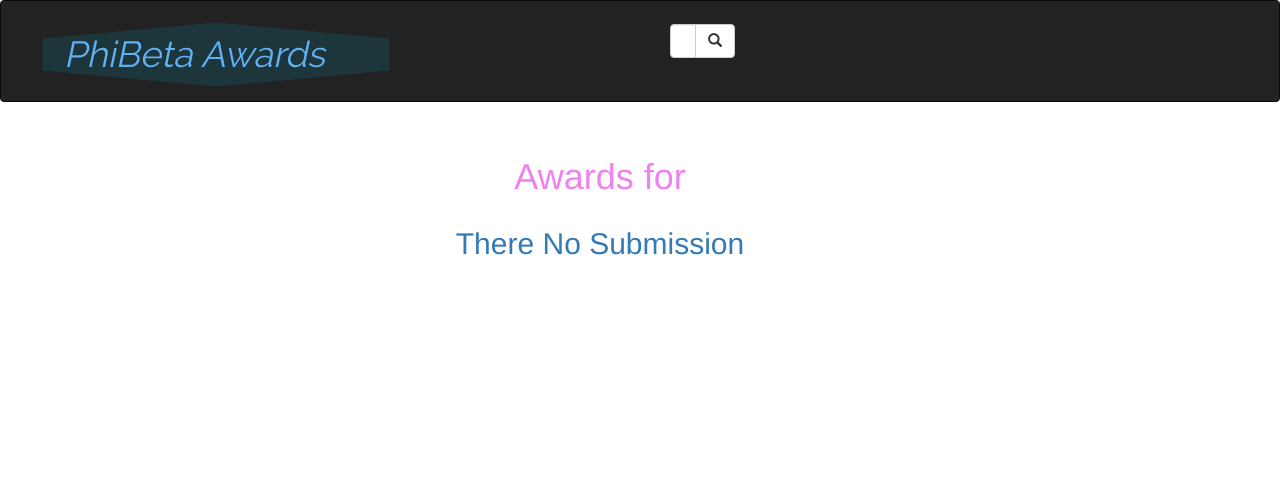
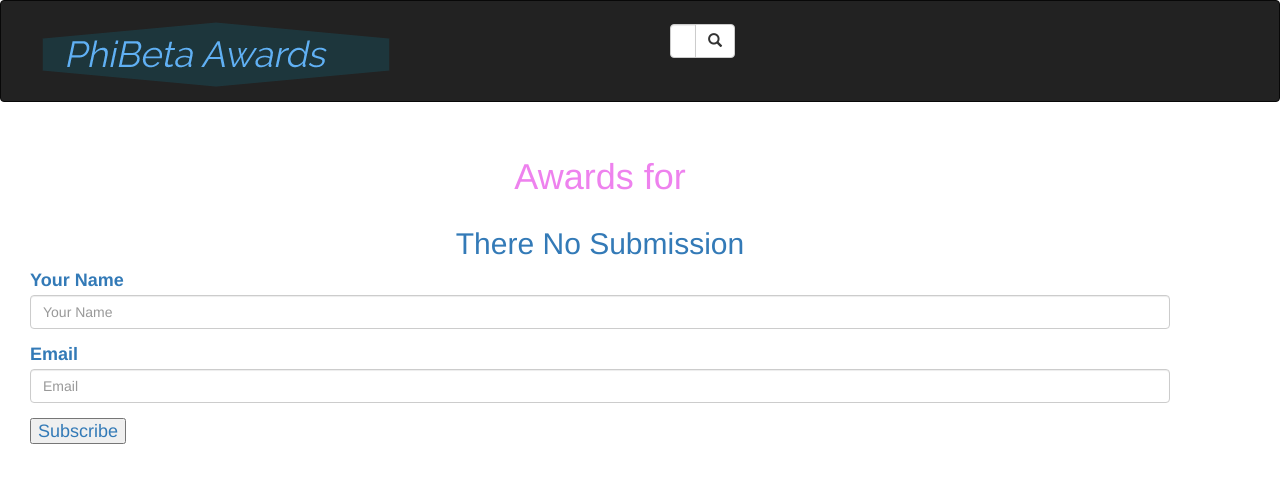
Before and after one commit to OjureFred/PhiThetaAwards, a Django app: page / in a window 1280 px wide. Shown: the top 483 px of the page. Run offline with Django 3.2, Linux system fonts and the light colour scheme; data that the repository does not hold is empty; some libraries are stand-ins or nearby versions.

Commit message:
Added a subscribe form

```diff
--- /dev/null
+++ b/awards/forms.py
@@ -0,0 +1,5 @@
+from django import forms
+
+class AwardsForm(forms.Form):
+    your_name = forms.CharField(label="Your Name", max_length=30)
+    email = forms.EmailField(label='Email')
--- a/awards/templates/welcome.html
+++ b/awards/templates/welcome.html
@@ -1,4 +1,5 @@
 {% extends 'all-awards/base.html' %}
+{% load bootstrap3 %}
 
 {% block content %}
 {{ block.super }}
@@ -27,7 +28,15 @@
       <h2 class="text-center">There No Submission</h2>
     </div>
     {% endfor %}
+    </div>
+    <!-- Subscription form-->
+    <div class="container-fluid">
+        <form action="{%url 'welcome' %}" method="post">
+            {% csrf_token %}
 
-  </div>
+            {% bootstrap_form awardsform layout='inline'%}
+            <input type="submit" value="Subscribe">
+        </form>
+    </div>
 
 {% endblock %}
--- a/awards/views.py
+++ b/awards/views.py
@@ -3,11 +3,21 @@ from django.http import HttpResponse
 import datetime as dt
 
 from .models import Developer, Submission, tags, Votes
+from .forms import AwardsForm
 
 # Create your views here.
 def welcome(request):
     submissions = Submission.objects.all()
-    context = {"submissions": submissions}
+
+    if request.method == 'POST':
+        form = AwardsForm(request.POST)
+        if form.is_valid():
+            print('valid')
+
+    else:
+        form = AwardsForm()
+
+    context = {"submissions": submissions, "awardsform": form}
     return render(request, 'welcome.html', context)
 
 def submissions_today(request):
```
